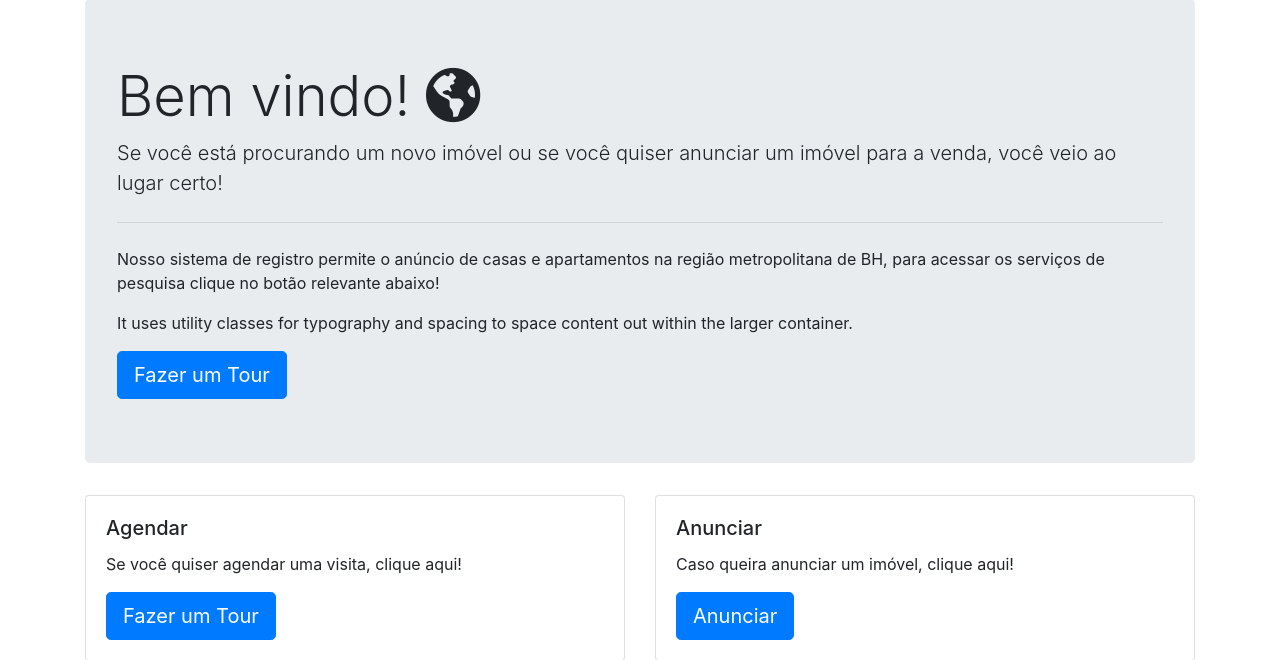
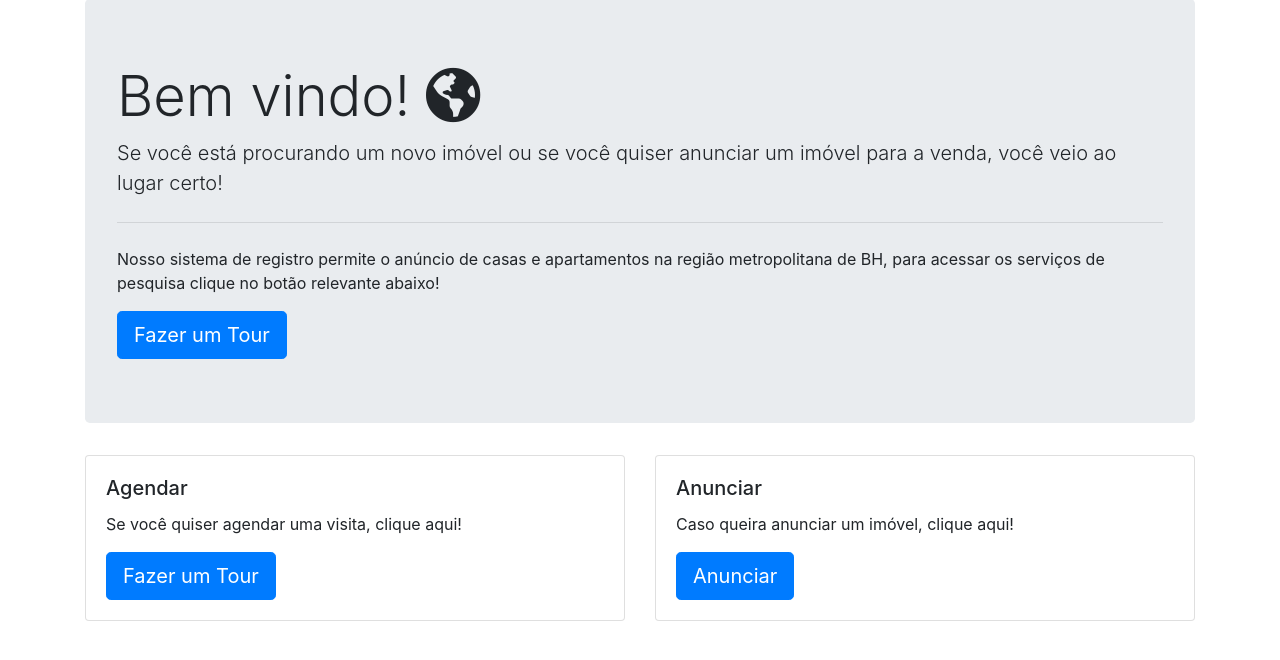
Before and after one commit to mphillipecarmo/es-home-rentals, a Django app: page / in a window 1280 px wide. Shown: the part 57-717 px from the top of the page. Run offline with Django 3.2, Linux system fonts and the light colour scheme; some libraries are stand-ins or nearby versions.

Commit message:
REMOVE menssagem no index

```diff
--- a/templates/index.html
+++ b/templates/index.html
@@ -36,7 +36,7 @@
             <hr class="my-4">
 
             <p>Nosso sistema de registro permite o anúncio de casas e apartamentos na região metropolitana de BH, para acessar os serviços de pesquisa clique no botão relevante abaixo!</p>
-            <p>It uses utility classes for typography and spacing to space content out within the larger container.</p>
+
             <a class="btn btn-primary btn-lg" href="/agendar" role="button">Fazer um Tour</a>
 
         </div>
```
